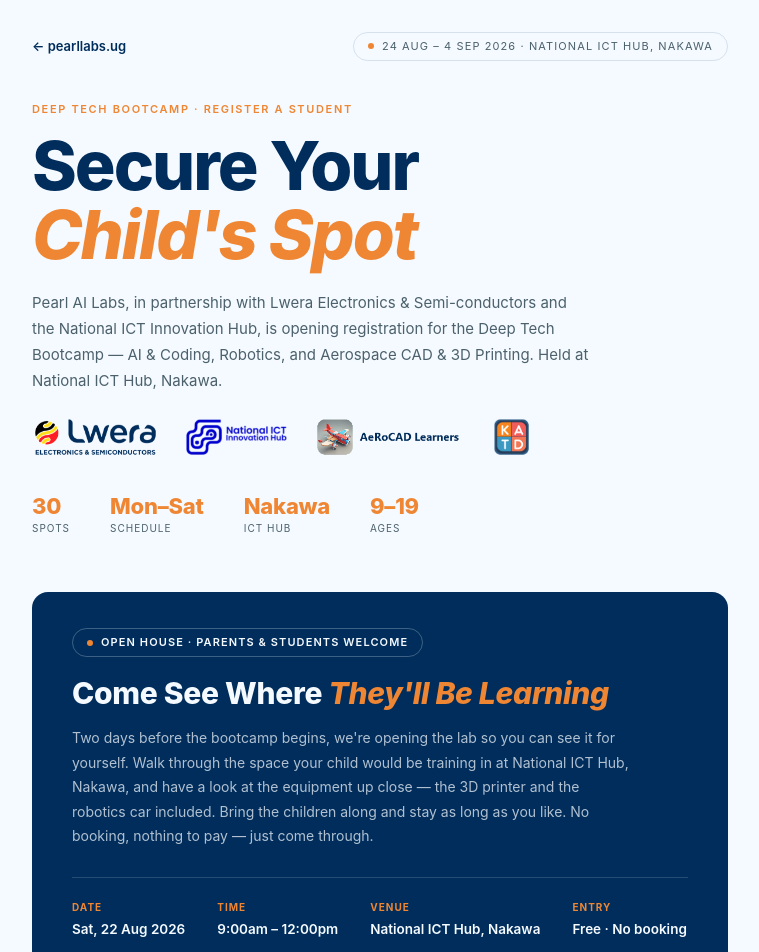
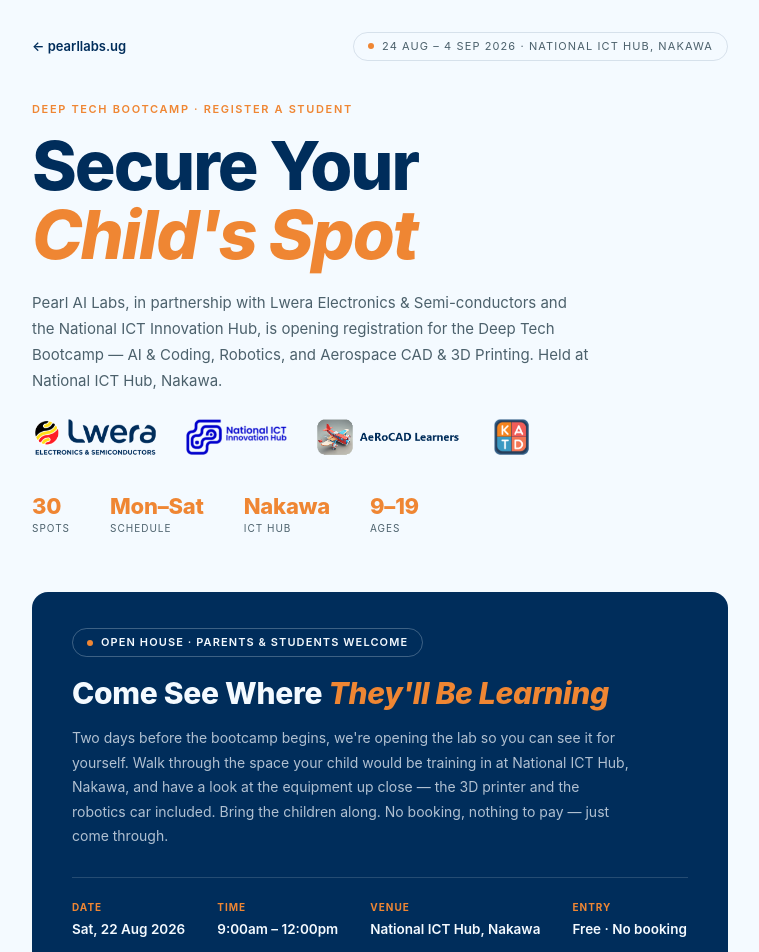
Before and after one commit to Pearl-Labs-Uganda/pearl-labs-website, a Next.js app: page /apply in a window 1280 px wide. Shown: the top 952 px of the page, without its empty margins (260-1019 px from the left). Built offline with nearby package versions, Linux system fonts and the light colour scheme; no server answers.

Commit message:
content: trim open-house banner copy

```diff
--- a/src/components/InternshipApply.tsx
+++ b/src/components/InternshipApply.tsx
@@ -419,8 +419,8 @@
             you can see it for yourself. Walk through the space your child
             would be training in at National ICT Hub, Nakawa, and have a look
             at the equipment up close — the 3D printer and the robotics car
-            included. Bring the children along and stay as long as you like.
-            No booking, nothing to pay — just come through.
+            included. Bring the children along. No booking, nothing to pay —
+            just come through.
           </p>
           <div style={s.tourFacts}>
             <div style={s.tourFact}>
```
